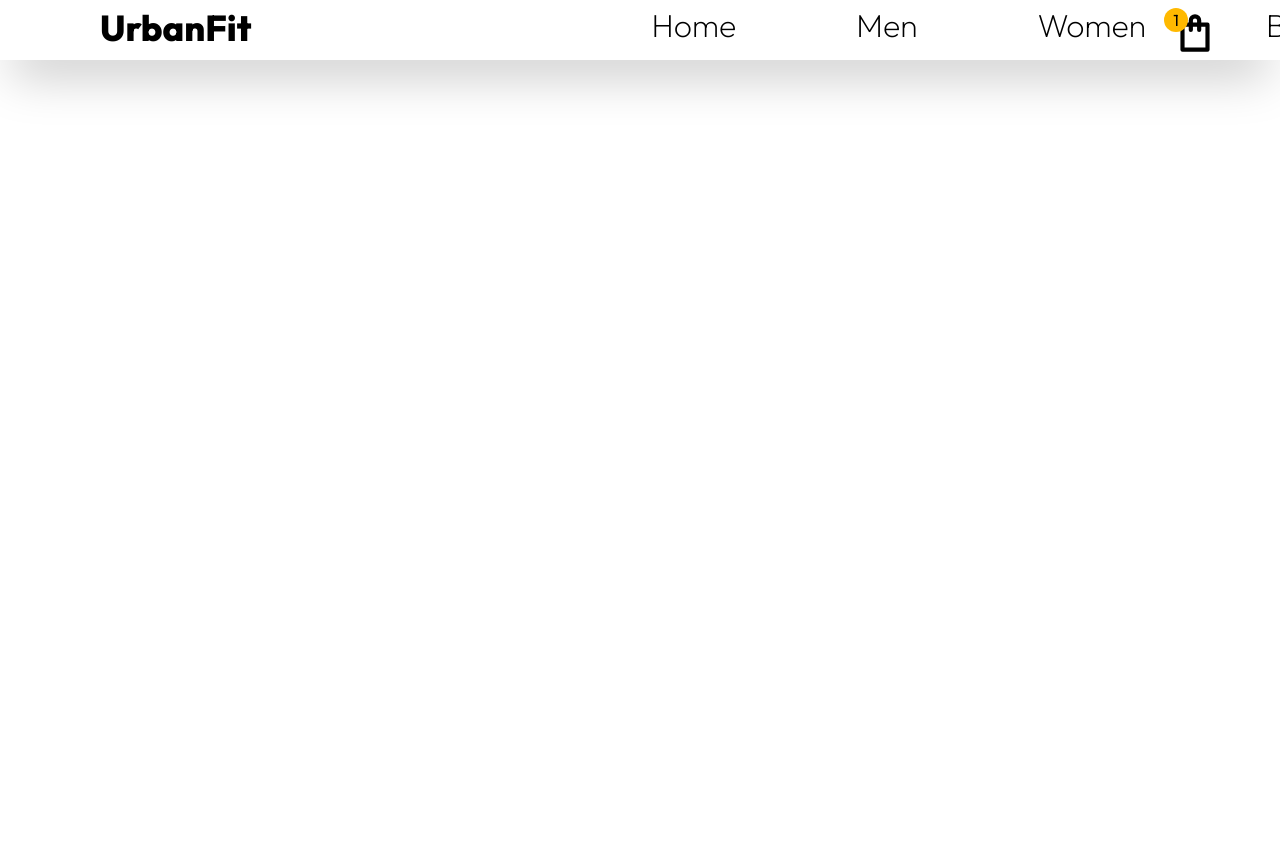
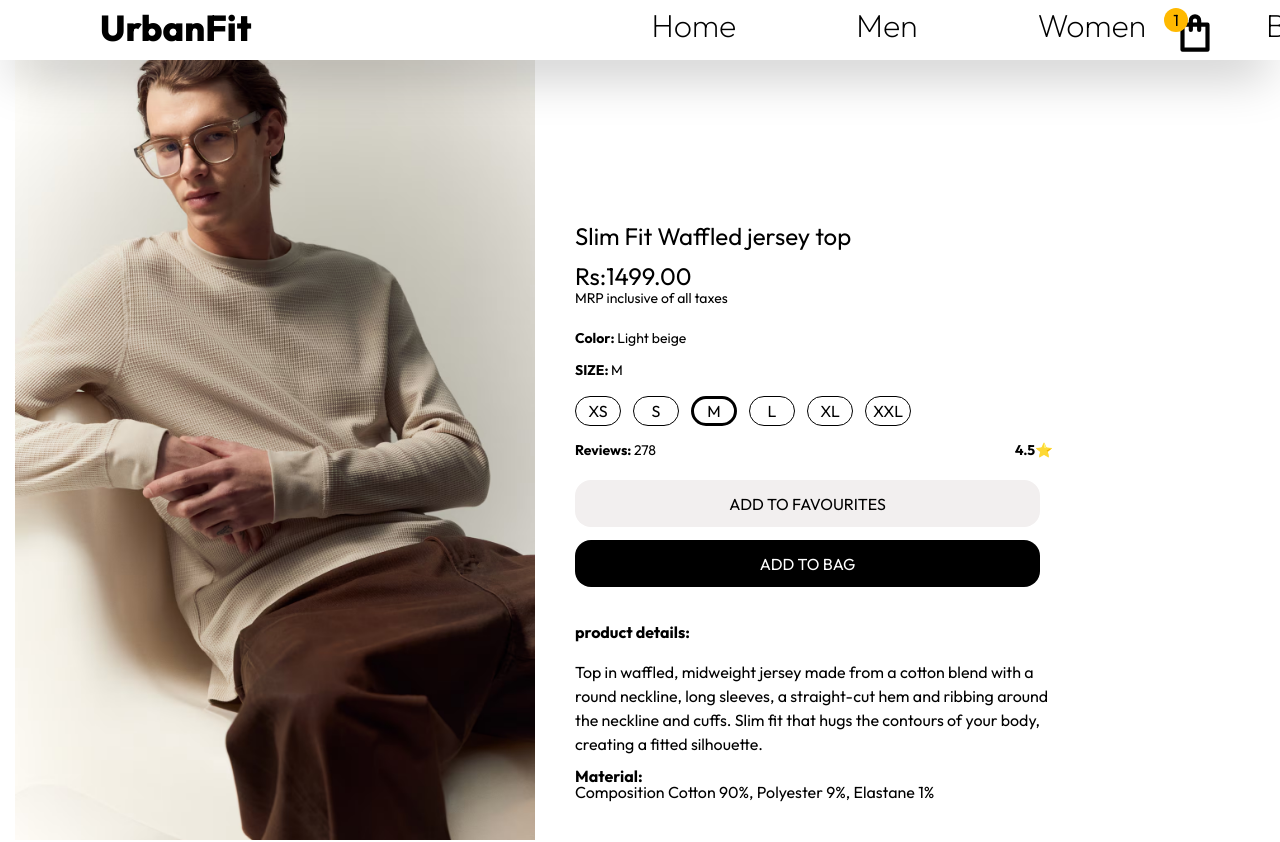
Before and after one commit to TechDiverArajit/UrbanFit, a React (Vite) app: page /Items/1 in a window 1280 px wide. Shown: the top 842 px of the page. Before the commit the page ends 800 px from the top, so only its background shows below. Built offline with nearby package versions, Linux system fonts and the light colour scheme.

Commit message:
product page created:

```diff
--- a/src/App.jsx
+++ b/src/App.jsx
@@ -16,7 +16,7 @@ function App() {
                 <Route path="/Men" element={<Men/>} />
                 <Route path="/Women" element={<Women/>} />
                 <Route path="/Blog" element={<Blog/>}/>
-                <Route path="/Items" element={<Items/>} />
+                <Route path="/Items/:id" element={<Items/>} />
             </Routes>
     </>
   )
--- a/src/DB/Products.jsx
+++ b/src/DB/Products.jsx
@@ -3,7 +3,7 @@ const MenProducts = [
         id:1,
         title:"Slim Fit Waffled jersey top",
         price:1499,
-        size:["S" , "XS" , ""],
+        size:["XS" , "S" , "M" , 'L' , 'XL','XXL'],
         description: "Top in waffled, midweight jersey made from a cotton blend with a round neckline, long sleeves, a straight-cut hem and ribbing around the neckline and cuffs. Slim fit that hugs the contours of your body, creating a fitted silhouette.",
         material:"Composition Cotton 90%, Polyester 9%, Elastane 1%",
         reviews: 278,
@@ -17,7 +17,7 @@ const MenProducts = [
         id: 2,
         title:"Loose Fit Fine-knit polo shirt",
         price:2999,
-        size:["S" , "XS" ],
+        size:["XS" , "S" , "M" , 'L' , 'XL','XXL'],
         description: "Top in waffled, midweight jersey made from a cotton blend with a round neckline, long sleeves, a straight-cut hem and ribbing around the neckline and cuffs. Slim fit that hugs the contours of your body, creating a fitted silhouette.",
         material:"Composition Cotton 90%, Polyester 9%, Elastane 1%",
         reviews: 278,
@@ -32,7 +32,7 @@ const MenProducts = [
         id: 3,
         title:"Loose Straight Jeans",
         price:2699,
-        size:["S" , "XS" ],
+        size:["XS" , "S" , "M" , 'L' , 'XL','XXL'],
         description: "New Arrival 5-pocket jeans in rigid cotton denim with a straight leg and a loose fit from the seat to the hem with a dropped crotch and extra room around the whole leg. Regular waist and a zip fly. All you need to conquer the full denim look..",
         material:"Composition Cotton 90%, Polyester 9%, Elastane 1%",
         reviews: 278,
@@ -47,7 +47,7 @@ const MenProducts = [
         id: 4,
         title:"Loose Fit Denim shirt",
         price:2699,
-        size:["S" , "M" ],
+        size:["XS" , "S" , "M" , 'L' , 'XL','XXL'],
         description: "Shirt in rigid cotton denim with a turn-down collar, classic front, patch chest pocket and a yoke at the back. Long sleeves with buttoned cuffs and a sleeve placket. Gently rounded hem. Loose fit for a generous but not oversized silhouette..",
         material:"Composition Cotton 90%, Polyester 9%, Elastane 1%",
         reviews: 2,
@@ -63,7 +63,7 @@ const MenProducts = [
         id: 5,
         title:"Loose Straight Jeans",
         price:2699,
-        size:["S" , "M" ],
+        size:["XS" , "S" , "M" , 'L' , 'XL','XXL'],
         description: "New Arrival 5-pocket jeans in rigid cotton denim with a straight leg and a loose fit from the seat to the hem with a dropped crotch and extra room around the whole leg. Regular waist and a zip fly. All you need to conquer the full denim loo",
         material:"Composition Cotton 90%, Polyester 9%, Elastane 1%",
         reviews: 0,
@@ -79,7 +79,7 @@ const MenProducts = [
         id: 6,
         title:"Oversized Fit Denim shirt",
         price:2999,
-        size:["S" , "M" ,"L","XL" ],
+       size:["XS" , "S" , "M" , 'L' , 'XL','XXL'],
         description: "New Arrival Shirt in rigid cotton denim with a turn-down collar, classic front with metal buttons, a yoke at the back, dropped shoulders and a rounded hem. Long sleeves with buttoned cuffs and a sleeve placket. Oversized fit for a baggy, extra-loose silhouette.",
         material:"Composition Cotton 90%, Polyester 9%, Elastane 1%",
         reviews: 0,
@@ -94,7 +94,7 @@ const MenProducts = [
         id: 7,
         title:"Baggy Jeans",
         price:2699,
-        size:["S" , "M" ,"L","XL" ],
+        size:["XS" , "S" , "M" , 'L' , 'XL','XXL'],
         description: "New Arrival Shirt in rigid cotton denim with a turn-down collar, classic front with metal buttons, a yoke at the back, dropped shoulders and a rounded hem. Long sleeves with buttoned cuffs and a sleeve placket. Oversized fit for a baggy, extra-loose silhouette.",
         material:"Composition Cotton 90%, Polyester 9%, Elastane 1%",
         reviews: 0,
@@ -109,7 +109,7 @@ const MenProducts = [
         id: 8,
         title:"Oversized Fit Printed T-shirt",
         price:1999,
-        size:["S" , "M" ,"L","XL" ],
+        size:["XS" , "S" , "M" , 'L' , 'XL','XXL'],
         description: "New Arrival Shirt in rigid cotton denim with a turn-down collar, classic front with metal buttons, a yoke at the back, dropped shoulders and a rounded hem. Long sleeves with buttoned cuffs and a sleeve placket. Oversized fit for a baggy, extra-loose silhouette.",
         material:"Composition Cotton 90%, Polyester 9%, Elastane 1%",
         reviews: 0,
--- a/src/Pages/Items.jsx
+++ b/src/Pages/Items.jsx
@@ -1,6 +1,58 @@
+import { useParams } from "react-router-dom"
+import MenProducts from "../DB/Products";
+import { useState } from "react";
+export const Items = ()=>{
 
-export const Items = ()=>{
+    const param = useParams();
+    console.log(param);
+
+    const[selectedSize , setSelectedSize] = useState("M");
+
+    const product = MenProducts.find(({id}) => param.id == id);
 
 
 
+    return(
+        <>
+        <div >
+            <div className="flex relative w-[1250px] h-[870px]  m-auto ">
+                <div >
+            <img className="absolute" src={product.bigImg} width={520} alt="" />
+        </div>
+        <div>
+              <h1 className="text-2xl absolute top-40 left-140 ">{product.title}</h1>
+              <h1 className="text-2xl font-normal absolute top-50 left-140 "> Rs:{product.price}.00</h1>
+              <h1 className="text-sm absolute top-57 left-140 ">MRP inclusive of all taxes</h1>
+              <h1 className="text-sm absolute top-67 left-140 font-bold ">Color: <span className="font-normal">{product.color}</span></h1>
+              <h1 className="text-sm absolute top-75 left-140 font-bold ">SIZE: <span className="font-normal">{selectedSize}</span> </h1>
+               <div className="flex gap-3 absolute top-84 left-140 ">
+                {product.size.map(item =>
+                    <button onClick={()=>setSelectedSize(item)} className={ `${selectedSize===item?`border-3`:`border-1`} w-[46px] h-[35x] rounded-2xl border-1 `}>
+                        {`${item}`}
+                    </button>
+                )}
+                </div>
+
+                <h1 className="text-sm absolute top-95 left-140 font-bold ">Reviews: <span className="font-normal">{product.reviews}</span></h1>
+                <h1 className="text-sm absolute top-95 left-250 font-bold">{product.ratings}⭐</h1>
+                <button className="w-[465px] h-[47px] bg-[#F2EFEF] font-normal text-md transition-all duration-200 absolute top-105 left-140 rounded-2xl hover:bg-[#D6D6D6] ">ADD TO FAVOURITES</button>
+                <button className="w-[465px] h-[47px] bg-[#000] text-white font-normal transition-all duration-200 text-md absolute top-120 left-140 rounded-2xl hover:bg-[#2A2929] ">ADD TO BAG</button>
+
+                <h1 className="absolute top-140 left-140 font-bold ">product details: </h1>
+                <span className="w-120 break-words absolute top-150 left-140 ">{product.description}</span>
+                <h1 className="absolute top-176 left-140 font-bold ">Material: </h1>
+                <span className="w-120 break-words absolute top-180 left-140 ">{product.material}</span>
+                <h1 className="absolute top-200 left-140 font-bold ">Delivery: </h1>
+                <span className="w-120 break-words absolute top-210 left-140 ">{product.delivery}</span>
+        </div>
+            </div>
+
+        </div>
+
+
+
+
+        </>
+    )
+
 }
```
